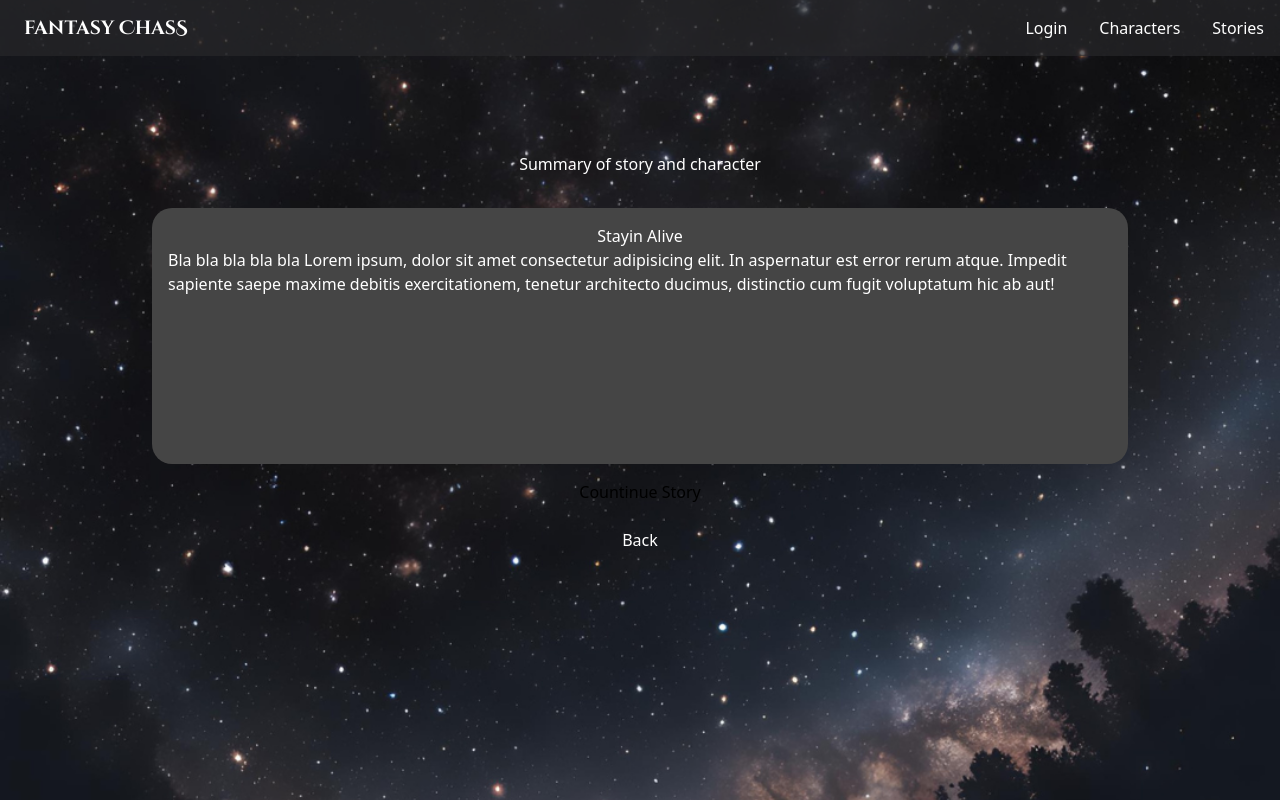
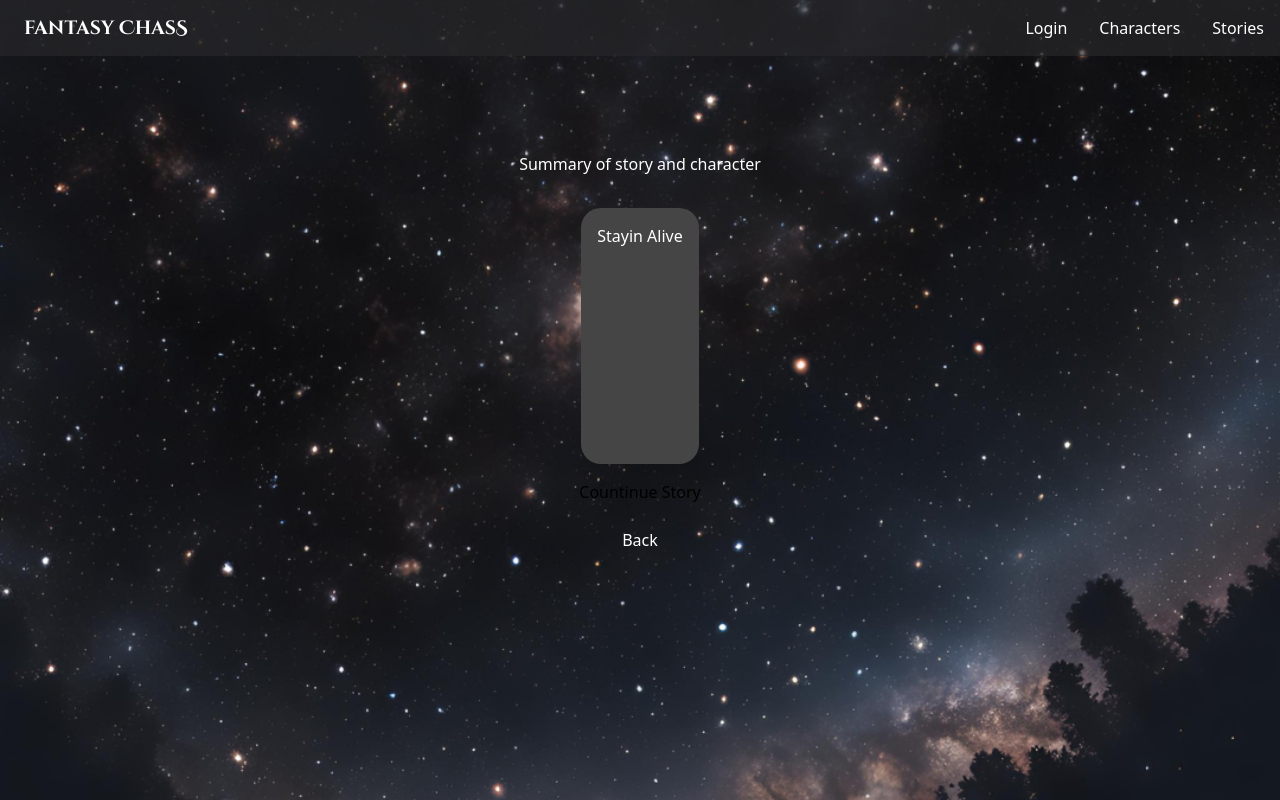
Before and after one commit to f-eighty7/ChasChallenger, a React (Vite) app: page /countinuestory in a window 1280 px wide. Built offline with nearby package versions, Linux system fonts and the light colour scheme; data requests are answered from the project's data file.

Commit message:
fixade en stavning

```diff
--- a/src/components/CountinueStoryItem.tsx
+++ b/src/components/CountinueStoryItem.tsx
@@ -6,7 +6,7 @@ export const CountinueStoryItem = ({ resumeStory }: ResumeStoryProps) => {
     <>
       <li className={style["story-resume-item"]}>
         <p className={style.name}>{resumeStory.name}</p>
-        <p className={style.summery}>{resumeStory.summery}</p>
+        <p className={style.summery}>{resumeStory.summary}</p>
       </li>
     </>
   );
--- a/src/components/SignUpForm.css
+++ b/src/components/SignUpForm.css
@@ -3,6 +3,7 @@
     min-height: 70vh;
     justify-content: center;
     align-items: center;
+    z-index: -1000;
 }
 
 
```
